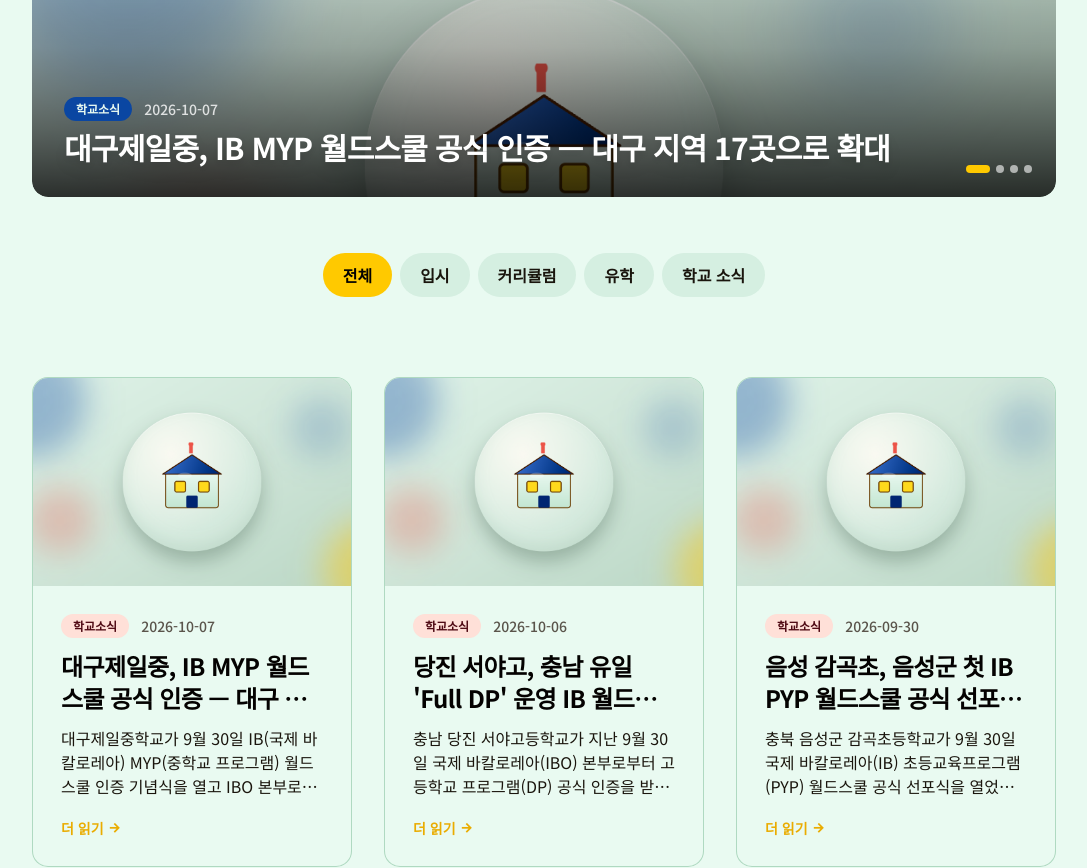
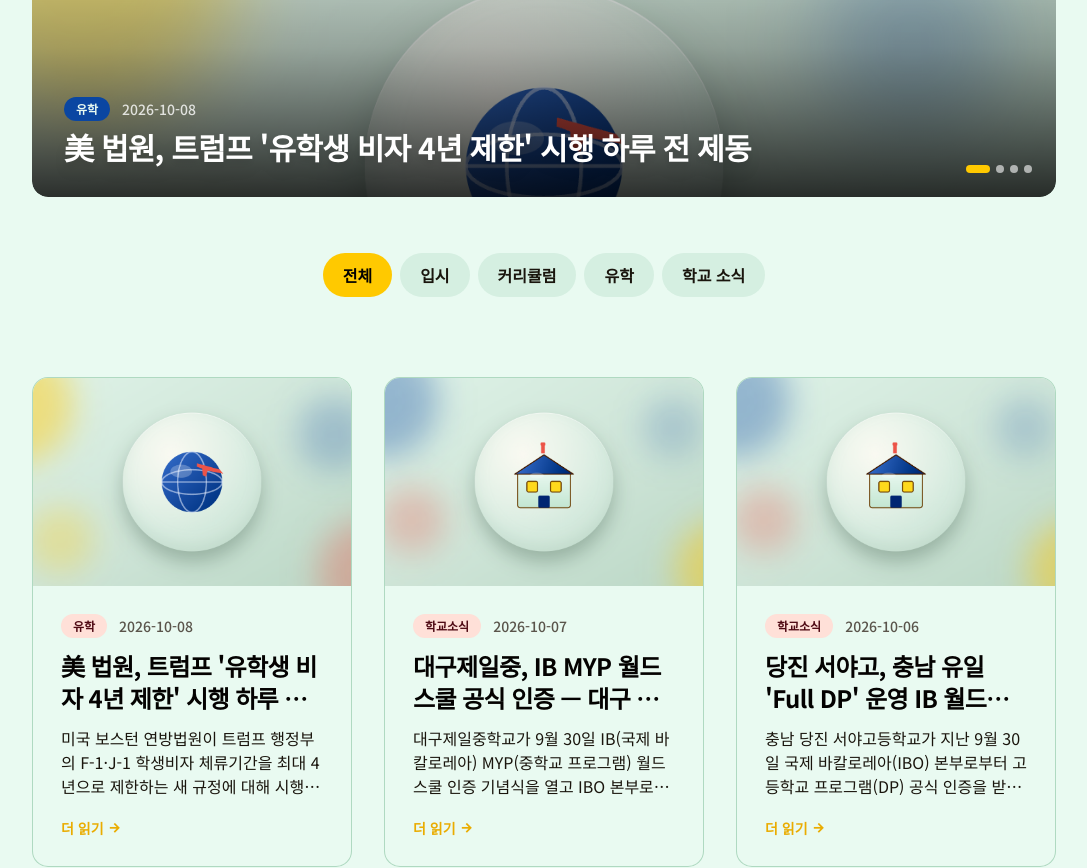
Before and after one commit to hasa080525-ctrl/global, a React (Vite) app: page /news in a window 1280 px wide. Shown: the part 660-1528 px from the top of the page, without its empty margins (96-1183 px from the left). Built offline with nearby package versions, Linux system fonts and the light colour scheme.

Commit message:
뉴스: 美 법원, 유학생 비자 4년 제한 시행 하루 전 제동 추가
Co-Authored-By: Claude Sonnet 5 <noreply@anthropic.com>

```diff
--- a/src/mocks/news.ts
+++ b/src/mocks/news.ts
@@ -19,6 +19,33 @@ export interface NewsItem {
 
 export const NEWS_ITEMS: NewsItem[] = [
   {
+    id: "61",
+    keywords: "F-1 비자 4년 제한 중단, 유학생 비자 소송, 미국 연방법원 비자 판결, D/S 체류 제도, 트럼프 이민정책",
+    title: "美 법원, 트럼프 '유학생 비자 4년 제한' 시행 하루 전 제동",
+    category: "유학",
+    date: "2026-10-08",
+    summary:
+      "미국 보스턴 연방법원이 트럼프 행정부의 F-1·J-1 학생비자 체류기간을 최대 4년으로 제한하는 새 규정에 대해 시행 하루 전인 지난 9월 15일 시행을 중단시켰습니다. 데니스 세일러 판사는 교원노조와 교육·이민 관련 단체들이 제기한 소송에서 원고 측 주장을 받아들여 국토안보부의 새 규정 시행을 보류시켰으며, 이에 따라 기존의 무기한 체류(D/S) 방식이 당분간 유지됩니다.",
+    metaDescription:
+      "美 연방법원이 유학생 비자 4년 제한 규정의 시행을 하루 전 중단시켰습니다. 무기한 체류 방식이 당분간 유지됩니다.",
+    sections: [
+      {
+        heading: "시행 하루 전, 매사추세츠 연방법원이 제동",
+        body: "미국 보스턴 연방법원의 데니스 세일러 판사는 9월 15일 트럼프 행정부가 추진한 F-1(학생)·J-1(교환방문) 비자의 체류기간 제한 규정에 대해 시행을 중단시켰습니다. 교원노조와 교육·이민 관련 단체들이 제기한 소송에서 법원은 새 규정이 유학생의 학업 안정성을 해치고 미국 대학의 외국인 학생 유치 역량을 저해할 수 있다는 원고 측 주장을 받아들였습니다.",
+      },
+      {
+        heading: "원래 규정은 — 무기한 체류 폐지, 최대 4년 고정기간",
+        body: "국토안보부는 지난 7월 17일, 그동안 프로그램이 끝날 때까지 별도 기한 없이 체류할 수 있었던 '체류기간(Duration of Status, D/S)' 제도를 폐지하고 최대 4년의 고정 체류기간과 30일 출국유예기간을 도입하는 최종 규정을 공식 게재했습니다. 이 규정은 9월 15일 시행을 앞두고 있었으나, 법원 결정으로 시행 하루 전 보류됐습니다.",
+      },
+      {
+        heading: "유학 준비 가정이 확인할 것",
+        body: "이번 결정으로 당장은 기존의 무기한 체류(D/S) 방식이 유지되지만, 이는 소송이 진행 중인 데 따른 잠정 조치이며 행정부가 항소하거나 규정을 수정해 재추진할 가능성도 남아 있습니다. 박사과정 등 4년을 넘는 프로그램을 고려 중인 가정이라면 이번 중단이 '폐지'가 아닌 '보류'라는 점을 염두에 두고, 비자 관련 소송과 규정 변경 소식을 계속 확인해 두는 것이 안전합니다.",
+      },
+    ],
+    image:
+      "/news-images/study-abroad.png",
+  },
+  {
     id: "60",
     keywords: "대구제일중 IB MYP, IB MYP 월드스쿨 인증, 대구 IB 중학교 확산, 국제 바칼로레아 중학교 프로그램, 개념 기반 탐구수업",
     title: "대구제일중, IB MYP 월드스쿨 공식 인증 — 대구 지역 17곳으로 확대",
```
Also changed, not shown: 1 other file (tests, documents, lock files or other folders).
